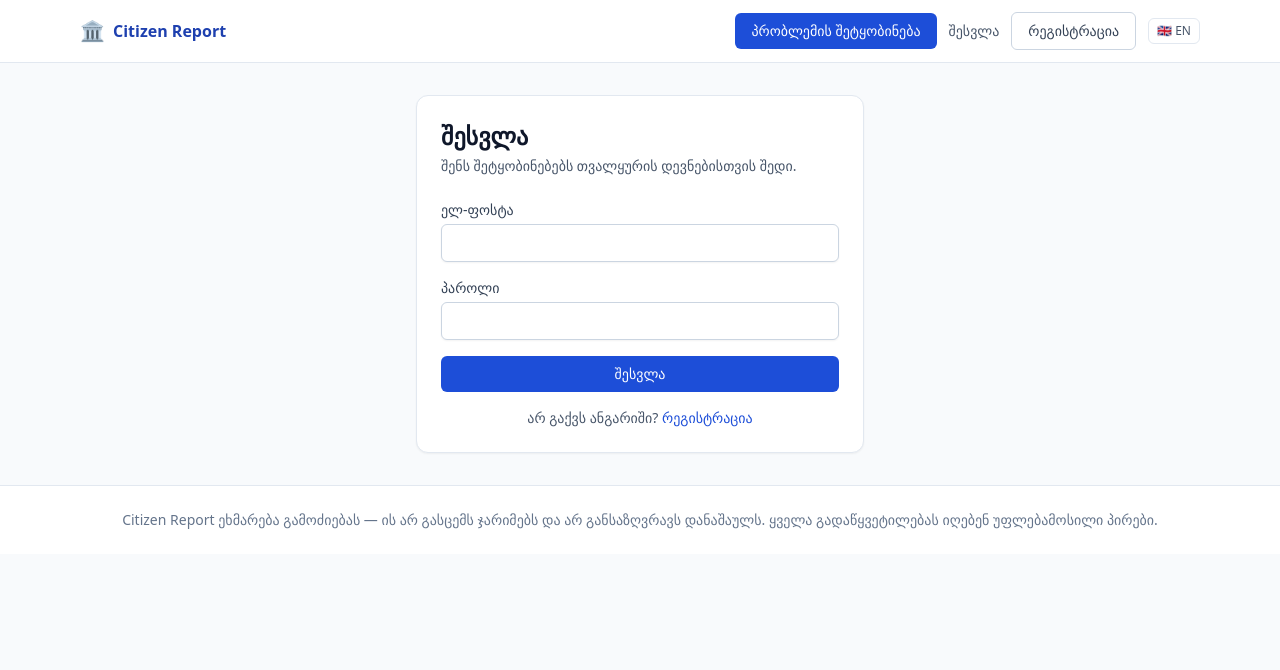
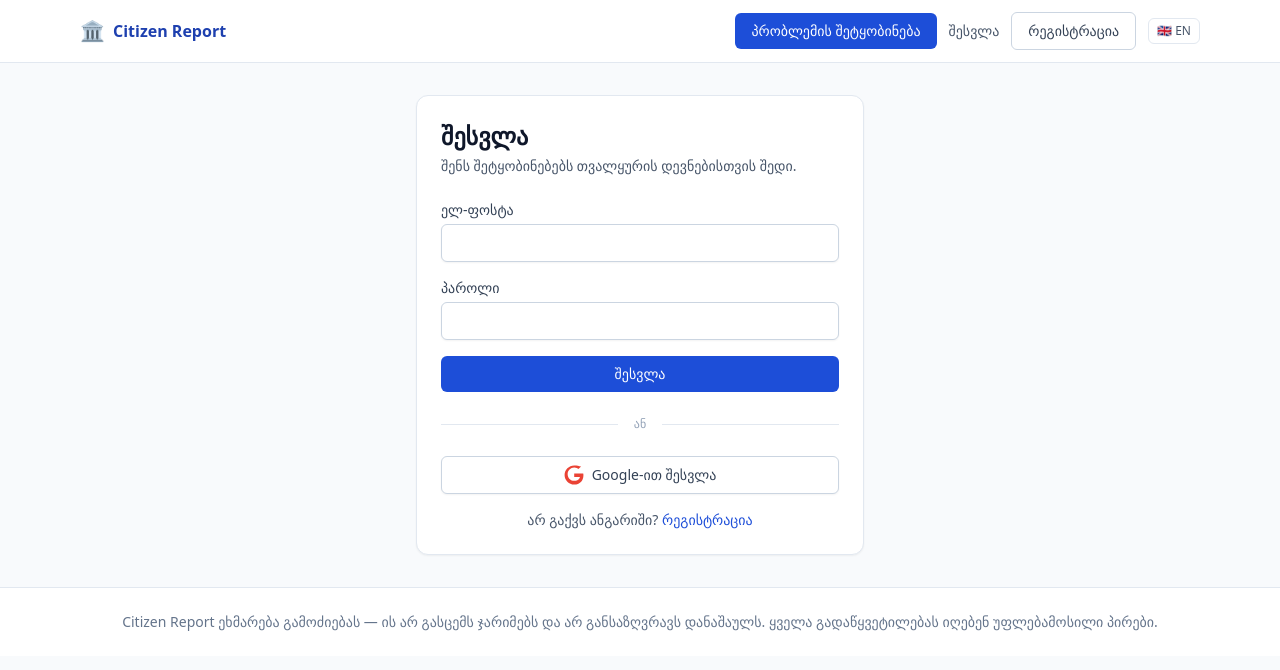
Before and after one commit to Lukito77/reports, a Next.js app in the folder citizen-report/frontend/: page /login in a window 1280 px wide. Shown: the top 670 px of the page. Built offline with nearby package versions, Linux system fonts and the light colour scheme; no server answers.

Commit message:
feat: add google login button

```diff
--- a/citizen-report/frontend/src/app/login/page.tsx
+++ b/citizen-report/frontend/src/app/login/page.tsx
@@ -30,11 +30,17 @@ export default function LoginPage() {
     }
   }
 
+  // Google OAuth-ის ფუნქცია, რომელიც პირდაპირ ბექენდზე გადაამისამართებს იუზერს
+  const handleGoogleLogin = () => {
+    window.location.href = 'https://reports-cyan.vercel.app/api/auth/google';
+  };
+
   return (
     <div className="mx-auto max-w-md">
       <div className="card">
         <h1 className="mb-1 text-2xl font-bold">{t.login.title}</h1>
         <p className="mb-6 text-sm text-slate-600">შენს შეტყობინებებს თვალყურის დევნებისთვის შედი.</p>
+
         <form onSubmit={submit} className="space-y-4">
           <div>
             <label className="label" htmlFor="email">{t.login.email}</label>
@@ -44,11 +50,33 @@ export default function LoginPage() {
             <label className="label" htmlFor="password">{t.login.password}</label>
             <input id="password" type="password" className="input" value={password} onChange={(e) => setPassword(e.target.value)} required />
           </div>
+
           {error && <p className="text-sm text-red-600">{error}</p>}
+
           <button type="submit" className="btn-primary w-full" disabled={busy}>
             {busy ? 'მიმდინარეობს...' : t.login.submit}
           </button>
+
+          {/* 👇 Google-ით შესვლის სექცია და ღილაკი 👇 */}
+          <div className="relative flex py-2 items-center">
+            <div className="flex-grow border-t border-slate-200"></div>
+            <span className="flex-shrink mx-4 text-xs text-slate-400 uppercase">ან</span>
+            <div className="flex-grow border-t border-slate-200"></div>
+          </div>
+
+          <button
+            type="button"
+            onClick={handleGoogleLogin}
+            className="w-full flex items-center justify-center gap-2 border border-slate-300 bg-white hover:bg-slate-50 text-slate-700 font-medium py-2 px-4 rounded-md shadow-sm transition-colors text-sm"
+          >
+            {/* Google-ის ლოგო SVG */}
+            <svg className="h-5 w-5" viewBox="0 0 24 24">
+              <path fill="#EA4335" d="M12.24 10.285V14.4h6.887c-.275 1.565-1.88 4.604-6.887 4.604-4.33 0-7.866-3.577-7.866-8s3.536-8 7.866-8c2.46 0 4.105 1.025 5.047 1.926l3.227-3.107C18.216 1.22 15.44.5 12.24.5 5.866.5.7 5.666.7 12s5.166 11.5 11.54 11.5c6.655 0 11.08-4.68 11.08-11.275 0-.76-.08-1.345-.24-1.94H12.24z"/>
+            </svg>
+            Google-ით შესვლა
+          </button>
         </form>
+
         <p className="mt-4 text-center text-sm text-slate-600">
           {t.login.noAccount}{' '}
           <Link href="/register" className="text-brand-600 hover:underline">{t.login.register}</Link>
```
